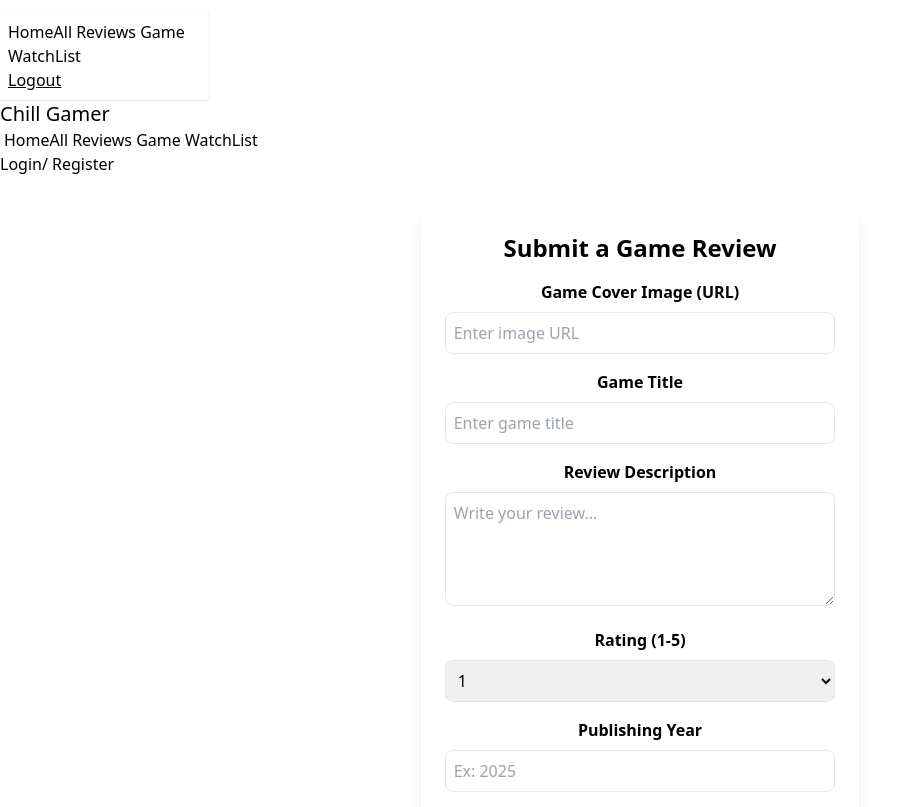
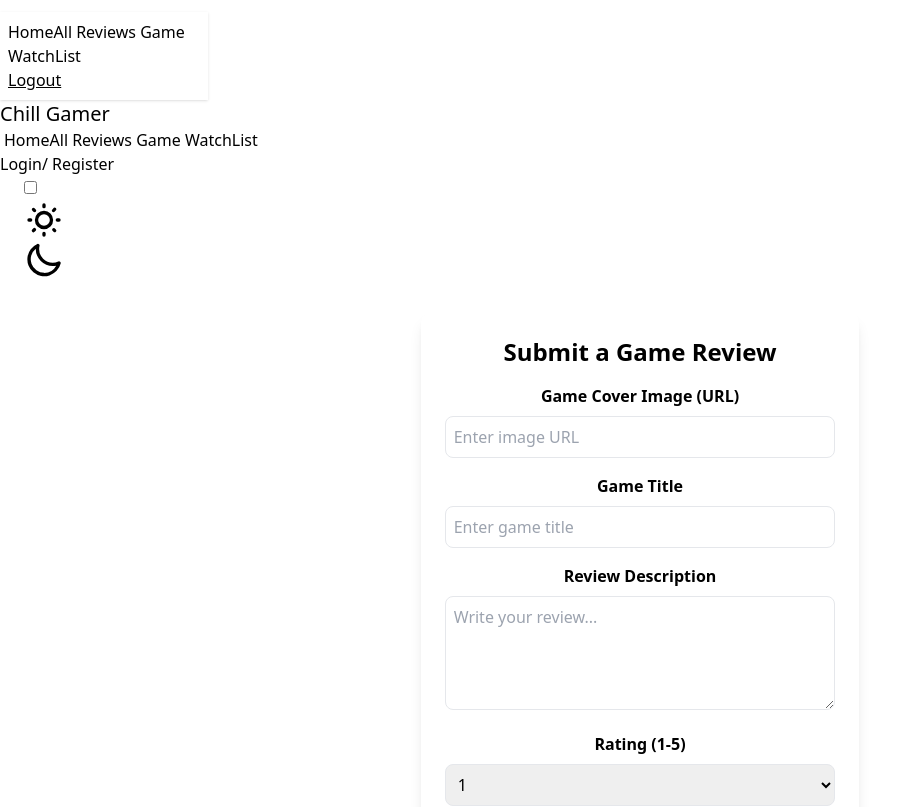
Before and after one commit to RuponGomeZ/chill-gamer-client, a React (Vite) app: page /add-reviews in a window 1280 px wide. Shown: the top 807 px of the page, without its empty margins (0-897 px from the left). Built offline with nearby package versions, Linux system fonts and the light colour scheme; no server answers.

Commit message:
dark mode added

```diff
--- a/index.html
+++ b/index.html
@@ -3,9 +3,10 @@
 
 <head>
   <meta charset="UTF-8" />
-  <link rel="icon" type="image/svg+xml" href="/vite.svg" />
+  <link rel="icon" type="image/svg+xml"
+    href="https://img.icons8.com/?size=100&id=jByggJU3XaEM&format=png&color=000000" />
   <meta name="viewport" content="width=device-width, initial-scale=1.0" />
-  <title>Vite + React</title>
+  <title>Chill Gamer</title>
 </head>
 
 <body>
--- a/package.json
+++ b/package.json
@@ -18,6 +18,7 @@
     "react-dom": "^19.0.0",
     "react-icons": "^5.5.0",
     "react-router-dom": "^7.4.0",
+    "react-tooltip": "^5.28.0",
     "sort-by": "^1.2.0",
     "sweetalert2": "^11.17.2"
   },
--- a/src/Components/Authontications/Login.jsx
+++ b/src/Components/Authontications/Login.jsx
@@ -6,7 +6,7 @@ import { Link, useNavigate } from 'react-router-dom';
 
 
 const Login = () => {
-    const { user, googleLogin, loginWithEmailNameAndPassword } = useContext(AuthContext);
+    const { user, googleLogin, loginWithEmailNameAndPassword, error, setError } = useContext(AuthContext);
     // console.log(googleLogin);
     const navigate = useNavigate();
     useEffect(() => {
@@ -16,6 +16,7 @@ const Login = () => {
     }, [user, navigate]);
 
     const handleLogin = (e) => {
+        setError(null);
         e.preventDefault();
         const form = e.target;
         const email = form.email.value;
@@ -61,6 +62,7 @@ const Login = () => {
                                 className="w-full px-4 py-2 border rounded-lg focus:outline-none focus:ring-2 focus:ring-blue-500"
                                 placeholder="Enter your password" />
                         </div>
+                        {error && <p className="text-red-500 mb-4">{error.split('/')[1].split(')')[0]}</p>}
                         <button
                             type="submit"
                             className="w-full bg-blue-500 text-white py-2 rounded-lg hover:bg-blue-600 transition duration-200">
--- a/src/Components/Authontications/Signup.jsx
+++ b/src/Components/Authontications/Signup.jsx
@@ -3,7 +3,7 @@ import { AuthContext } from './AuthProvider';
 
 const Signup = () => {
 
-    const { createUser } = useContext(AuthContext)
+    const { createUser, error } = useContext(AuthContext)
 
 
     const handleSignUp = (e) => {
@@ -68,10 +68,10 @@ const Signup = () => {
                             />
                             <p className="text-xs text-red-500 mt-1 hidden">Password must have an uppercase letter, a lowercase letter, and be at least 6 characters long.</p>
                         </div>
+                        {error && <p className="text-red-500 mb-4">{error.split('/')[1].split(')')[0]}</p>}
                         <button
                             type="submit"
-                            className="w-full bg-blue-500 text-white py-2 rounded-lg hover:bg-blue-600 transition duration-200"
-                        >
+                            className="w-full bg-blue-500 text-white py-2 rounded-lg hover:bg-blue-600 transition duration-200">
                             Sign Up
                         </button>
                     </form>
--- a/src/Components/NavBar.jsx
+++ b/src/Components/NavBar.jsx
@@ -1,6 +1,8 @@
 import React, { use, useContext } from 'react';
 import { Link, NavLink } from 'react-router-dom';
 import { AuthContext } from './Authontications/AuthProvider';
+import { Tooltip } from 'react-tooltip';
+import ThemeSwitch from './ThemeSwitch';
 
 const NavBar = () => {
 
@@ -62,15 +64,20 @@ const NavBar = () => {
                         <div className='flex'>
                             <div className='justify-center items-center flex flex-col mr-4'>
                                 {/* <img className='w-10 rounded-full' src={user.photoURL} alt={user.name} /> */}
-                                <p className='font-bold'>{user.email}</p>
+                                <p data-tooltip-id="my-tooltip" className='font-bold'>{user.email}</p>
                             </div>
                             <div className='hidden sm:block'><button onClick={handleLogout} className=' underline my-auto cursor-pointer'>Logout</button></div>
                         </div>
                     ) : (
                         <Link to={"/login"} className="btn">Login/ Register</Link>
                     )}
+                    <div className='ml-6'><ThemeSwitch /></div>
                 </div>
-
+                {
+                    user ? <Tooltip id="my-tooltip" place="top" effect="solid">
+                        <img className=' rounded-full w-20 ' src={user.photoURL} alt="" />
+                    </Tooltip> : ''
+                }
             </div>
         </div >
     );
--- /dev/null
+++ b/src/Components/ThemeSwitch.jsx
@@ -0,0 +1,48 @@
+import React, { useEffect, useState } from 'react';
+
+const ThemeSwitch = () => {
+    const [theme, setTheme] = useState(localStorage.getItem("theme") ? localStorage.getItem("theme") : "light");
+
+    const handleToggle = (e) => {
+        if (e.target.checked) {
+            setTheme("dark")
+        } else {
+            setTheme("light")
+        }
+    }
+
+    useEffect(() => {
+        localStorage.setItem("theme", theme)
+        const localTheme = localStorage.getItem("theme");
+        document.querySelector("html").setAttribute("data-theme", localTheme)
+    }, [theme])
+
+    return (
+        <div>
+            <label className="swap swap-rotate">
+                {/* this hidden checkbox controls the state */}
+                <input type="checkbox" onChange={handleToggle} />
+
+                {/* sun icon */}
+                <svg
+                    className="swap-on h-10 w-10 fill-current"
+                    xmlns="http://www.w3.org/2000/svg"
+                    viewBox="0 0 24 24">
+                    <path
+                        d="M5.64,17l-.71.71a1,1,0,0,0,0,1.41,1,1,0,0,0,1.41,0l.71-.71A1,1,0,0,0,5.64,17ZM5,12a1,1,0,0,0-1-1H3a1,1,0,0,0,0,2H4A1,1,0,0,0,5,12Zm7-7a1,1,0,0,0,1-1V3a1,1,0,0,0-2,0V4A1,1,0,0,0,12,5ZM5.64,7.05a1,1,0,0,0,.7.29,1,1,0,0,0,.71-.29,1,1,0,0,0,0-1.41l-.71-.71A1,1,0,0,0,4.93,6.34Zm12,.29a1,1,0,0,0,.7-.29l.71-.71a1,1,0,1,0-1.41-1.41L17,5.64a1,1,0,0,0,0,1.41A1,1,0,0,0,17.66,7.34ZM21,11H20a1,1,0,0,0,0,2h1a1,1,0,0,0,0-2Zm-9,8a1,1,0,0,0-1,1v1a1,1,0,0,0,2,0V20A1,1,0,0,0,12,19ZM18.36,17A1,1,0,0,0,17,18.36l.71.71a1,1,0,0,0,1.41,0,1,1,0,0,0,0-1.41ZM12,6.5A5.5,5.5,0,1,0,17.5,12,5.51,5.51,0,0,0,12,6.5Zm0,9A3.5,3.5,0,1,1,15.5,12,3.5,3.5,0,0,1,12,15.5Z" />
+                </svg>
+
+                {/* moon icon */}
+                <svg
+                    className="swap-off h-10 w-10 fill-current"
+                    xmlns="http://www.w3.org/2000/svg"
+                    viewBox="0 0 24 24">
+                    <path
+                        d="M21.64,13a1,1,0,0,0-1.05-.14,8.05,8.05,0,0,1-3.37.73A8.15,8.15,0,0,1,9.08,5.49a8.59,8.59,0,0,1,.25-2A1,1,0,0,0,8,2.36,10.14,10.14,0,1,0,22,14.05,1,1,0,0,0,21.64,13Zm-9.5,6.69A8.14,8.14,0,0,1,7.08,5.22v.27A10.15,10.15,0,0,0,17.22,15.63a9.79,9.79,0,0,0,2.1-.22A8.11,8.11,0,0,1,12.14,19.73Z" />
+                </svg>
+            </label>
+        </div>
+    );
+};
+
+export default ThemeSwitch;
--- a/src/Components/reviews/MyReviews.jsx
+++ b/src/Components/reviews/MyReviews.jsx
@@ -22,8 +22,8 @@ const MyReviews = () => {
         console.log(id);
         const swalWithBootstrapButtons = Swal.mixin({
             customClass: {
-                confirmButton: "btn btn-success",
-                cancelButton: "btn btn-danger"
+                confirmButton: "bg-green-500 text-white px-4 my-2 py-2 rounded-md hover:bg-green-600",
+                cancelButton: "bg-red-500 text-white px-4 my-4 py-2 rounded-md hover:bg-red-600"
             },
             buttonsStyling: false
         });
@@ -56,6 +56,7 @@ const MyReviews = () => {
                         title: "Deleted!",
                         text: "Your file has been deleted.",
                         icon: "success"
+
                     });
                 } else if (
                     /* Read more about handling dismissals below */
@@ -67,6 +68,7 @@ const MyReviews = () => {
                         icon: "error"
                     });
                 }
+
             });
 
 
--- a/src/main.jsx
+++ b/src/main.jsx
@@ -53,7 +53,8 @@ const router = createBrowserRouter([
       {
         path: "/signup",
         element: <Signup></Signup>
-      }
+      },
+
     ]
   },
 
--- a/tailwind.config.js
+++ b/tailwind.config.js
@@ -8,6 +8,8 @@ export default {
     extend: {},
   },
   plugins: [
-    require('daisyui'),
-  ],
+    require('daisyui'),],
+  daisyui: {
+    themes: ["light", "dark"]
+  }
 }
```
Also changed, not shown: src/Components/Authontications/AuthProvider.jsx (+6 -3 lines), 1 other file (tests, documents, lock files or other folders).
